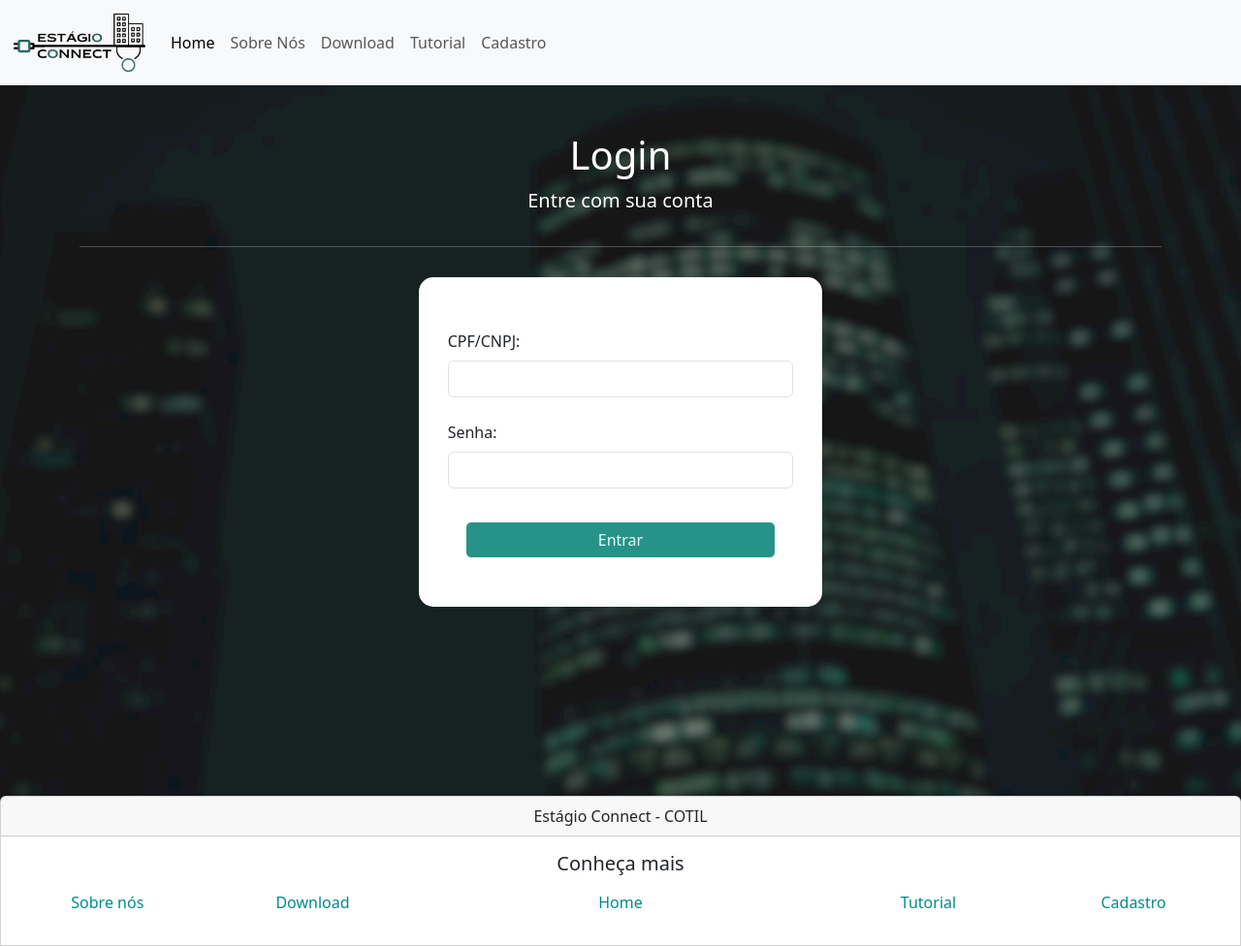
After one commit to TheRatKING6/estagio-connect, a PHP site: page /login.html in a window 1280 px wide. The commit adds this page. Shown: the whole page at 97% size. Run offline with PHP 8.4, Linux system fonts and the light colour scheme.

Commit message:
login UI

```diff
--- a/site/pi/Home.html
+++ b/site/pi/Home.html
@@ -277,6 +277,9 @@
 			        <button type="button" class="btn btn-info btncolor botaoEmpresa" href="cadastroEmp.html"> Empresa </button>
 			    </a>
 			      </div>
+
+              <a href="login.html" class="minLog">Já possui cadastro? Faça login...</a>
+            <br>
 			    </div>
 			  </div>
 			</div>
--- /dev/null
+++ b/site/pi/login.html
@@ -0,0 +1,230 @@
+<!DOCTYPE html>
+<html>
+<head>
+	<meta charset="utf-8">
+	<meta name="viewport" content="width=device-width, initial-scale=1">
+	<link href="https://cdn.jsdelivr.net/npm/bootstrap@5.3.1/dist/css/bootstrap.min.css" rel="stylesheet" integrity="sha384-4bw+/aepP/YC94hEpVNVgiZdgIC5+VKNBQNGCHeKRQN+PtmoHDEXuppvnDJzQIu9" crossorigin="anonymous">
+  <link rel="icon" href="favicon.ico">
+	<link rel="stylesheet" href="https://cdn.jsdelivr.net/npm/bootstrap-icons@1.10.5/font/bootstrap-icons.css">
+  <link rel="stylesheet" href="style1.css">
+	<title>Cadastro - Empresa</title>
+  <style type="text/css">
+    body {
+          background-image: url("img/backimage.png");
+          background-size: cover;
+          background-position: center;
+       }
+       .boxInfo{
+
+
+            background-color: white;
+            border-radius: 15px;
+            padding: 30px;
+            margin-bottom: 20px;
+
+        }
+
+  </style>
+
+</head>
+<body>
+
+<!--inicio navbar-->
+<nav class="navbar navbar-expand-lg bg-body-tertiary">
+  <div class="container-fluid">
+    <a class="navbar-brand" href="#">
+       <img src="img/estagioconnect2.png" alt="Estagio connect" width="140px">
+    </a>
+    <button class="navbar-toggler" type="button" data-bs-toggle="collapse" data-bs-target="#navbarNavAltMarkup" aria-controls="navbarNavAltMarkup" aria-expanded="false" aria-label="Toggle navigation">
+      <span class="navbar-toggler-icon"></span>
+    </button>
+    <div class="collapse navbar-collapse" id="navbarNavAltMarkup">
+      <div class="navbar-nav">
+        <a class="nav-link active" aria-current="page" href="home.html">Home</a>
+        <a class="nav-link" href="sobrenos.html">Sobre Nós</a>
+        <a class="nav-link" href="download.html">Download</a>
+        <a class="nav-link" href="tutorial.html">Tutorial</a>
+        <a class="nav-link" data-bs-toggle="modal" data-bs-target="#Modal">Cadastro</a>
+
+        <!-- Modal -->
+      <div class="modal fade modal-sm" id="Modal" tabindex="-1" aria-labelledby="ModalLabel" aria-hidden="true">
+        <div class="modal-dialog">
+          <div class="modal-content">
+            <div class="modal-header">
+              <h1 class="modal-title fs-5" id="ModalLabel">Cadastro</h1>
+              <button type="button" class="btn-close" data-bs-dismiss="modal" aria-label="Close"></button>
+            </div>
+            <div class="modal-body">
+              Escolha o cadastro que deseja prosseguir:
+            </div>
+          <div class="modal-body centralizaCont">
+          <a href="cadastroAlu.html">
+              <button type="button" class="btn btn-info btncolor botaoAluno" > Aluno </button>
+          </a>
+
+          <a href="cadastroEmp.html">
+              <button type="button" class="btn btn-info btncolor botaoEmpresa" href="cadastroEmp.html"> Empresa </button>
+          </a>
+            </div>
+          </div>
+        </div>
+      </div>
+    <!--fim modal-->
+
+      </div>
+    </div>
+  </div>
+</nav>
+<!--fim navbar-->
+
+<!--container do Empresa-->
+
+  <br><br>
+  <div class="container md-3">
+  <div class="row" style="color:white; text-align: center;">
+   <h6 class="display-6 "><b>Login</b></h6>
+  <p class="lead">Entre com sua conta </p>
+
+  <div>
+    <div class="col-12" ><hr class="estConne" style="color:white;"></div>
+  </div>
+</div>
+</div>
+<div style="padding: 15px;">
+<div class="container  boxInfo col-md-4 col-sm-12">
+
+<form class="needs-validation" novalidate>
+<br>
+
+  <div class="row">
+    <div class="col-sm-12 ">
+      <label class="form-label">CPF/CNPJ: </label><br>
+      <input type="text" class="form-control" required>
+      <div class="invalid-feedback">
+        Campo obrigatório.
+      </div>
+    </div>
+  </div>
+
+
+
+
+  <br>
+
+  <div class="row">
+  <div class="col-12">
+      <label class="form-label">Senha: </label><br>
+      <input type="password"  class="form-control" id="password" required>
+      <div class="invalid-feedback">
+        Campo obrigatório.
+      </div>
+    </div>
+
+  </div>
+
+
+</form>
+
+<br>
+
+<!--botao envio inicio-->
+    <div style="text-align: center; margin-bottom: 20px;">
+
+        <button type="submit" class="btn btn-info btncolor" style=" width: 90%; margin-top: 10px; ">
+           Entrar
+
+        </button>
+
+
+
+<!--botao envio fim-->
+</div>
+</div>
+</div>
+</form>
+</div>
+</div>
+
+<!--fim container Empresa-->
+
+<!-- Footer -->
+<div class="card">
+  <div class="card-header " >
+    Estágio Connect - COTIL
+  </div>
+  <div class="card-body">
+    <h5 class="card-title centralizaCont">Conheça mais</h5>
+    <p class="card-text">
+
+        <div class="row centralizaCont">
+            <a href="sobrenos.html" class="col-md-2 col-sm-12 linkcolor">Sobre nós</a>
+
+            <a href="download.html" class="col-md-2 col-sm-12 linkcolor">Download</a>
+
+             <a href="Home.html" class="col-md-4 col-sm-12 linkcolor">Home</a>
+
+            <a href="tutorial.html" class="col-md-2 col-sm-12 linkcolor">Tutorial</a>
+
+            <a data-bs-toggle="modal" data-bs-target="#Modal" class="col-md-2 col-sm-12 linkcolor">Cadastro</a>
+
+      </p>
+
+  </div>
+
+<!-- Footer -->
+
+
+  <script src="https://cdn.jsdelivr.net/npm/bootstrap@5.3.1/dist/js/bootstrap.bundle.min.js" integrity="sha384-HwwvtgBNo3bZJJLYd8oVXjrBZt8cqVSpeBNS5n7C8IVInixGAoxmnlMuBnhbgrkm" crossorigin="anonymous"></script>
+
+  <!--<script type="text/javascript">
+
+            (() => {
+              'use strict'
+
+              // Fetch all the forms we want to apply custom Bootstrap validation styles to
+              const forms = document.querySelectorAll('.needs-validation')
+
+              // Loop over them and prevent submission
+              Array.from(forms).forEach(form => {
+                form.addEventListener('submit', event => {
+                  if (!form.checkValidity()) {
+                    event.preventDefault()
+                    event.stopPropagation()
+                  }
+
+                  form.classList.add('was-validated')
+                }, false)
+              })
+            })()
+
+
+
+             var password = document.getElementById("password")
+            , confirm_password = document.getElementById("confirm_password");
+
+          function validatePassword(){
+            if(password.value != confirm_password.value) {
+              confirm_password.setCustomValidity("Passwords Don't Match");
+            } else {
+              confirm_password.setCustomValidity('');
+            }
+          }
+
+          password.onchange = validatePassword;
+          confirm_password.onkeyup = validatePassword;
+
+
+            const toastTrigger = document.getElementById('liveToastBtn')
+            const toastLiveExample = document.getElementById('liveToast')
+
+            if (toastTrigger) {
+              const toastBootstrap = bootstrap.Toast.getOrCreateInstance(toastLiveExample)
+              toastTrigger.addEventListener('click', () => {
+                toastBootstrap.show()
+              })
+            }
+  </script>-->
+
+  <script src="scriptCadastro.js"></script>
+</body>
+</html>
--- a/site/pi/sobrenos.html
+++ b/site/pi/sobrenos.html
@@ -6,7 +6,7 @@
 	<link href="https://cdn.jsdelivr.net/npm/bootstrap@5.3.2/dist/css/bootstrap.min.css" rel="stylesheet" integrity="sha384-T3c6CoIi6uLrA9TneNEoa7RxnatzjcDSCmG1MXxSR1GAsXEV/Dwwykc2MPK8M2HN" crossorigin="anonymous">
 	<link rel="stylesheet" href="style1.css">
   <link rel="icon" href="favicon.ico">
-	<title></title>
+	<title>Sobre Nós</title>
   <style type="text/css">
      body {
           background-image: url("img/backimage.png");
--- a/site/pi/style1.css
+++ b/site/pi/style1.css
@@ -78,3 +78,8 @@
 .toast-body{
    color: white;
 }
+
+.minLog{
+   text-align: center;
+   font-size: 14px;
+}
```
